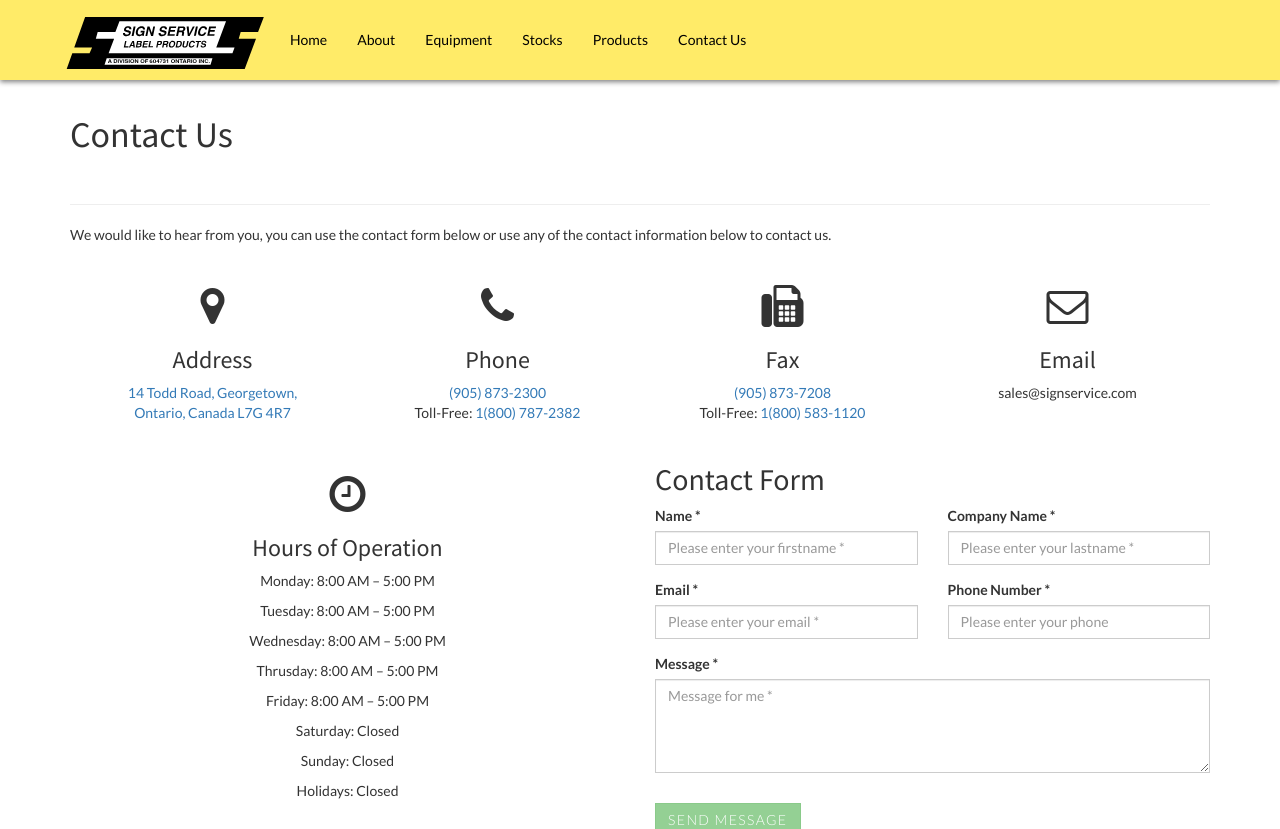
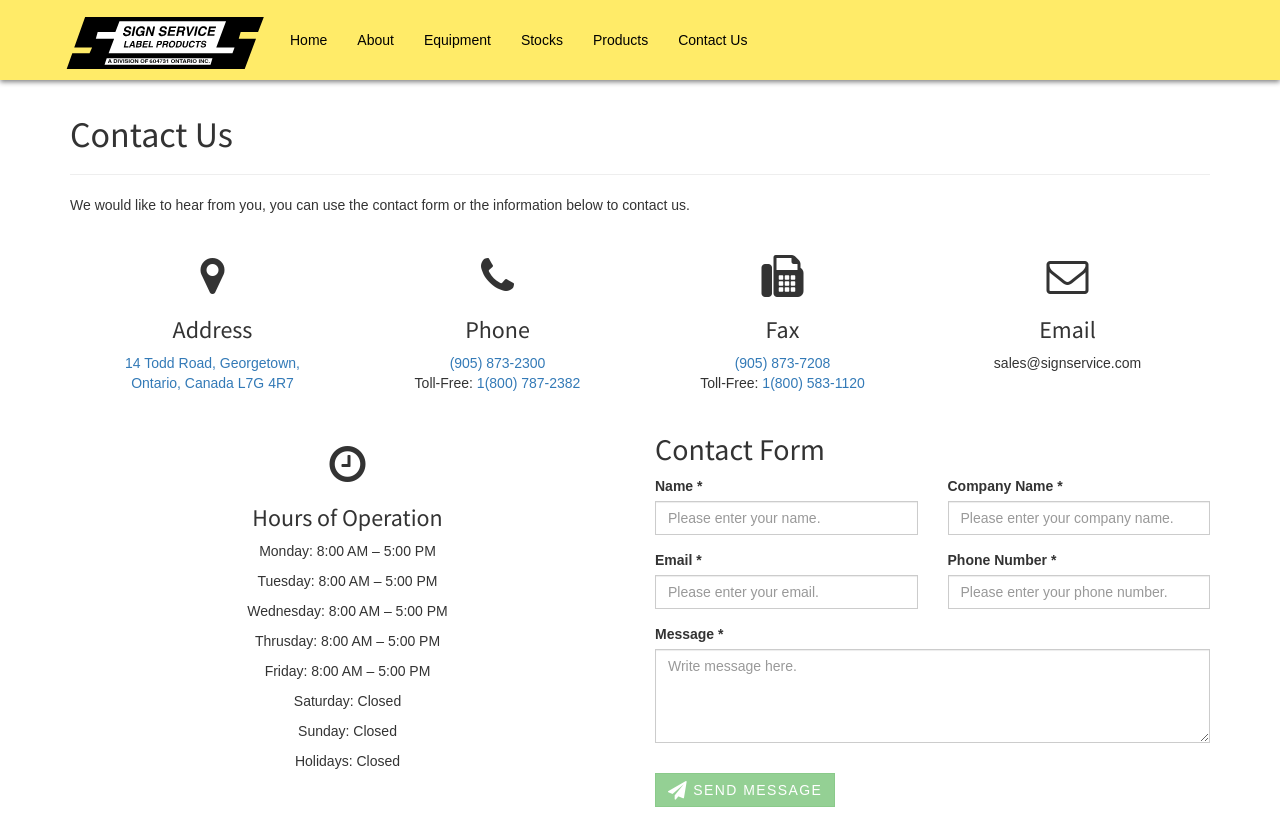
Before and after one commit to mbthoms/signservice-php, a PHP site: page /contactus.php in a window 1280 px wide. Shown: the top 829 px of the page. Run offline with PHP 8.4, Linux system fonts and the light colour scheme; some libraries are stand-ins or nearby versions; grey boxes are pictures that could not be loaded.

Commit message:
Vers 9.0.1

```diff
--- a/contactus.php
+++ b/contactus.php
@@ -12,7 +12,7 @@
       </div>
       <div class="row">
           <section class="col-sm-12 col-md-12 col-lg-12">
-              <p>We would like to hear from you, you can use the contact form below or use any of the contact information below to contact us.</p>
+              <p>We would like to hear from you, you can use the contact form or the information below to contact us.</p>
           </section>
       </div>
       <!-- ================================================================================================
@@ -102,14 +102,14 @@
                    <div class="col-md-6">
                        <div class="form-group">
                            <label for="form_name">Name *</label>
-                           <input id="form_name" type="text" name="name" class="form-control" placeholder="Please enter your firstname *" required="required" data-error="Firstname is required.">
+                           <input id="form_name" type="text" name="name" class="form-control" placeholder="Please enter your name." required="required" data-error="Firstname is required.">
                            <div class="help-block with-errors"></div>
                        </div>
                    </div>
                    <div class="col-md-6">
                        <div class="form-group">
-                           <label for="form_lastname">Company Name *</label>
-                           <input id="form_lastname" type="text" name="surname" class="form-control" placeholder="Please enter your lastname *" required="required" data-error="Lastname is required.">
+                           <label for="form_companyName">Company Name *</label>
+                           <input id="form_companyName" type="text" name="companyName" class="form-control" placeholder="Please enter your company name." required="required" data-error="Company Name is required.">
                            <div class="help-block with-errors"></div>
                        </div>
                    </div>
@@ -118,14 +118,14 @@
                    <div class="col-md-6">
                        <div class="form-group">
                            <label for="form_email">Email *</label>
-                           <input id="form_email" type="email" name="email" class="form-control" placeholder="Please enter your email *" required="required" data-error="Valid email is required.">
+                           <input id="form_email" type="email" name="email" class="form-control" placeholder="Please enter your email." required="required" data-error="Valid email is required.">
                            <div class="help-block with-errors"></div>
                        </div>
                    </div>
                    <div class="col-md-6">
                        <div class="form-group">
                            <label for="form_phone">Phone Number *</label>
-                           <input id="form_phone" type="tel" name="phone" class="form-control" placeholder="Please enter your phone" required="required" data-error="Valid Phone Number is required.">
+                           <input id="form_phone" type="tel" name="phone" class="form-control" placeholder="Please enter your phone number." required="required" data-error="Valid Phone Number is required.">
                            <div class="help-block with-errors"></div>
                        </div>
                    </div>
@@ -134,7 +134,7 @@
                    <div class="col-md-12">
                        <div class="form-group">
                            <label for="form_message">Message *</label>
-                           <textarea id="form_message" name="message" class="form-control" placeholder="Message for me *" rows="4" required="required" data-error="Please,leave us a message."></textarea>
+                           <textarea id="form_message" name="message" class="form-control" placeholder="Write message here." rows="4" required="required" data-error="Please leave us a message."></textarea>
                            <div class="help-block with-errors"></div>
                        </div>
                    </div>
@@ -148,7 +148,7 @@
                    </div>
 
                    <div class="col-md-12">
-                       <input type="submit" class="btn btn-success btn-send" value="Send message">
+                       <button type="submit" class="btn btn-success btn-send"><i class="fa fa-send fa-lg"></i> Send message</button>
                    </div>
                </div>
 
--- a/head.php
+++ b/head.php
@@ -11,21 +11,15 @@
 
     <!-- Bootstrap -->
   <link href="https://maxcdn.bootstrapcdn.com/bootstrap/3.3.6/css/bootstrap.min.css" rel="stylesheet">
-    <link rel="stylesheet" href="css/font-awesome.min.css">
     <!-- Font Awesome, Icons -->
     <link href="css/font-awesome.min.css" rel="stylesheet">
     <!-- Google Fonts -->
     <link href='https://fonts.googleapis.com/css?family=Source+Sans+Pro:300,400,600' rel='stylesheet' type='text/css'>
-      <link href='https://fonts.googleapis.com/css?family=Lato:300,400,700' rel='stylesheet' type='text/css'>
     <!-- Favicon -->
     <link rel="icon" type="image/png" href="img/icons/favicon-32x32.png" sizes="32x32" />
 
-    <!-- Animate -->
-    <link href="css/animate.css" rel="stylesheet" />
-
     <!--Custom CSS -->
     <link href="css/main.css" rel="stylesheet" />
-    <link href='css/custom.css' rel='stylesheet' type='text/css'>
 
 
     <!-- HTML5 Shim and Respond.js IE8 support of HTML5 elements and media queries -->
@@ -45,4 +39,5 @@
 
   gtag('config', 'UA-142488653-1');
 </script>
+
 </head>
```
Also changed, not shown: contact.php (+4 -4 lines), index.php (+4 -3 lines), validator.js (+28 -28 lines), contact.js (line endings or trailing spaces). Lines whose indentation alone changed are shown as unchanged.
